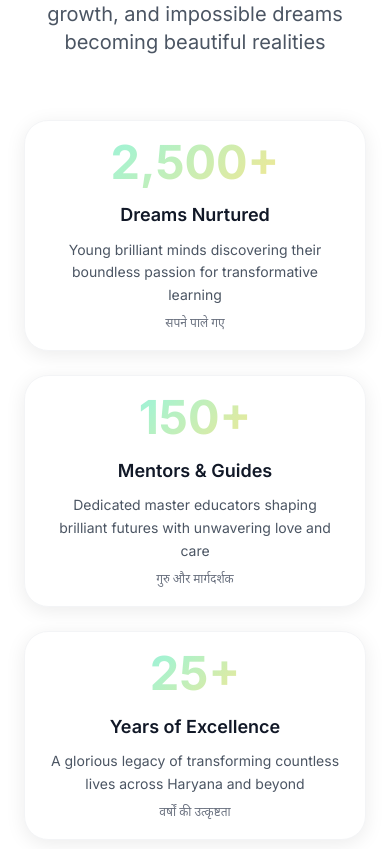
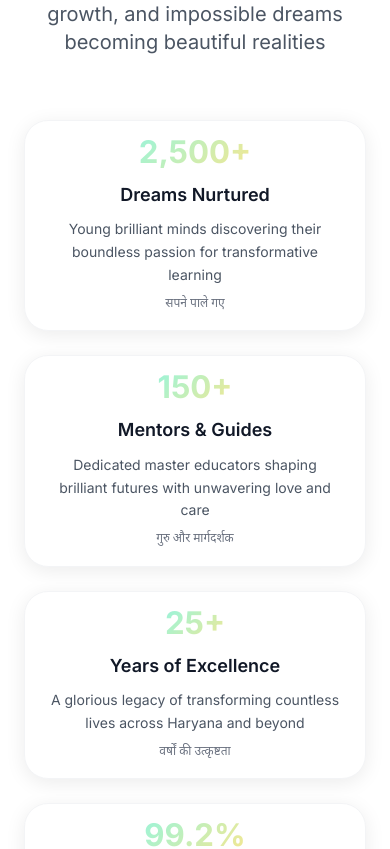
Before and after one commit to Chaos0168/rps-school-khairekan-website, a Next.js app: page / in a window 390 px wide. Shown: the part 1400-2249 px from the top of the page. Built offline with nearby package versions, Linux system fonts and the light colour scheme.

Commit message:
Fix text cutting

```diff
--- a/app/globals.css
+++ b/app/globals.css
@@ -228,10 +228,13 @@
     background-clip: text;
     -webkit-text-fill-color: transparent;
     color: transparent;
-    font-size: clamp(2.5rem, 8vw, 5rem);
-    line-height: 1.2;
+    font-size: clamp(1.8rem, 5vw, 4rem);
+    line-height: 1.1;
     animation: gradientShift 4s ease-in-out infinite;
     display: inline-block;
+    max-width: 100%;
+    overflow: visible;
+    word-break: keep-all;
   }
 
   @keyframes gradientShift {
@@ -277,15 +280,22 @@
     }
 
     .impact-number {
-      font-size: clamp(2rem, 12vw, 3.5rem) !important;
-      line-height: 1.1 !important;
+      font-size: clamp(1.5rem, 8vw, 2.5rem) !important;
+      line-height: 1.0 !important;
     }
   }
 
   /* Medium screens optimization */
   @media (min-width: 641px) and (max-width: 1024px) {
     .impact-number {
-      font-size: clamp(3rem, 6vw, 4rem) !important;
+      font-size: clamp(2rem, 4vw, 3rem) !important;
+    }
+  }
+
+  /* Large screens optimization */
+  @media (min-width: 1025px) and (max-width: 1366px) {
+    .impact-number {
+      font-size: clamp(2.5rem, 4vw, 3.5rem) !important;
     }
   }
 }
```
